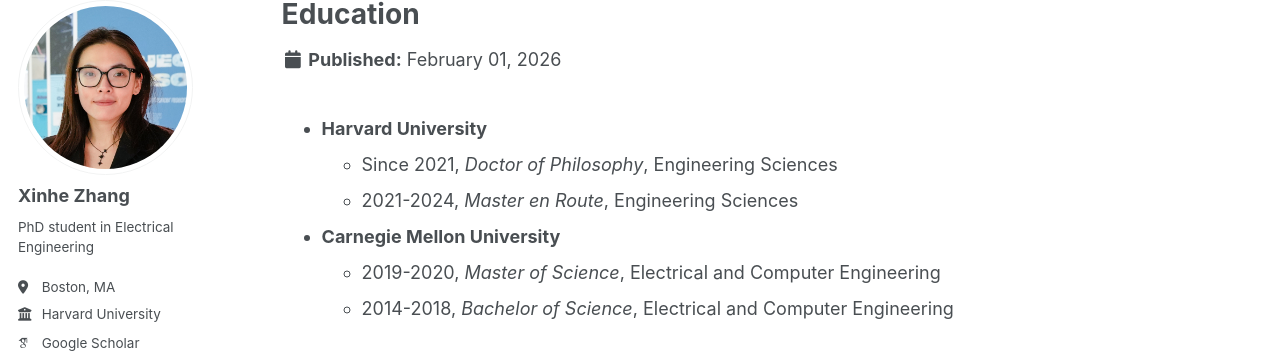
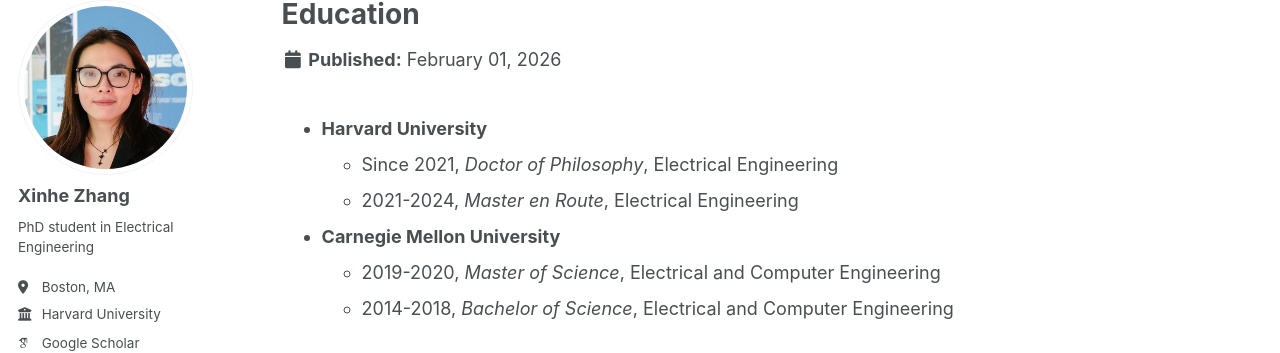
Before and after one commit to xinhez/xinhez.github.io, a Jekyll site: the page built from _experience/education.md, in a window 1280 px wide. Shown: the part 101-454 px from the top of the page. Built offline with Jekyll 4.4.1, drawn with Linux system fonts in a browser that asks for light colours; some web fonts are replaced; a script bundle is joined from its source files by our own code; library files that are not in the unit come from our copies.

Commit message:
Update experience

```diff
--- a/_experience/education.md
+++ b/_experience/education.md
@@ -5,8 +5,8 @@
 ---
 
 - **Harvard University**
-  - Since 2021, *Doctor of Philosophy*, Engineering Sciences
-  - 2021-2024, *Master en Route*, Engineering Sciences
+  - Since 2021, *Doctor of Philosophy*, Electrical Engineering
+  - 2021-2024, *Master en Route*, Electrical Engineering
 - **Carnegie Mellon University**
   - 2019-2020, *Master of Science*, Electrical and Computer Engineering
   - 2014-2018, *Bachelor of Science*, Electrical and Computer Engineering
```
Also changed, not shown: _teaching/0-tutor.md (+1 -1 lines).
